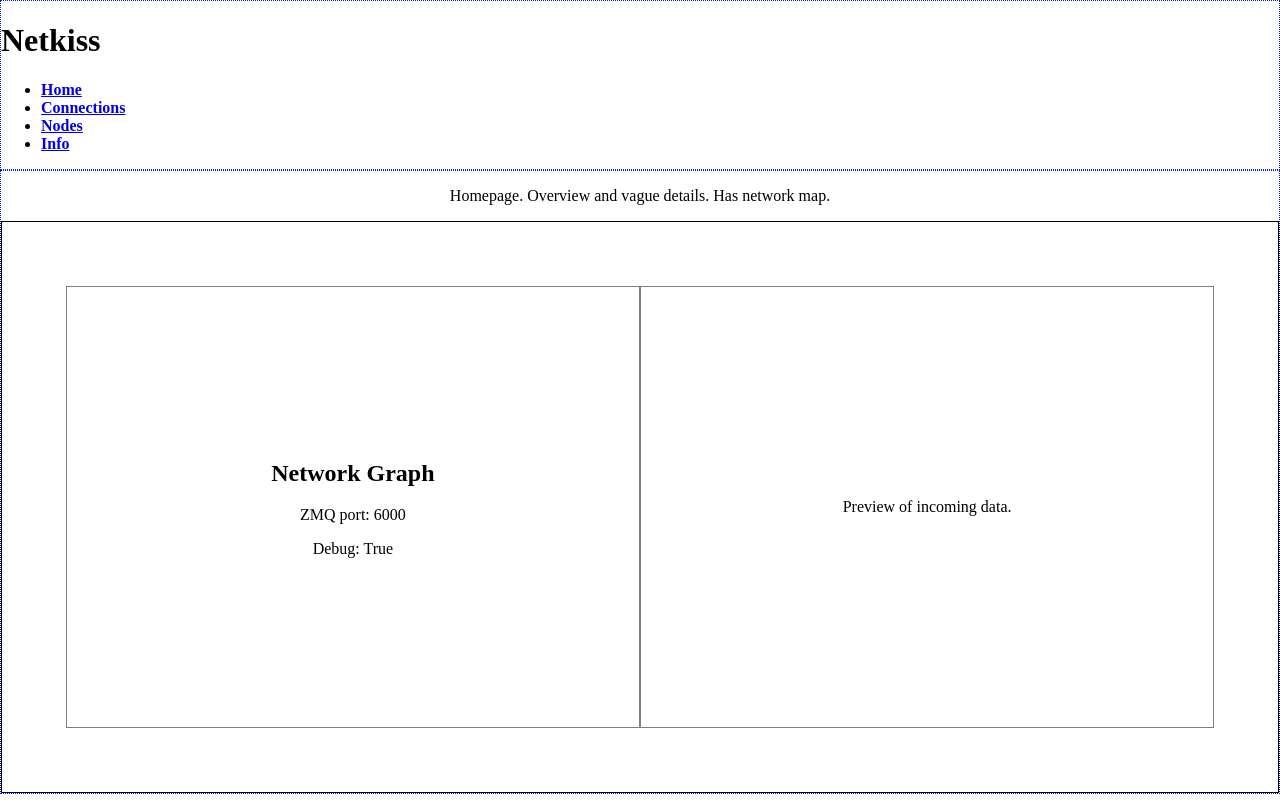
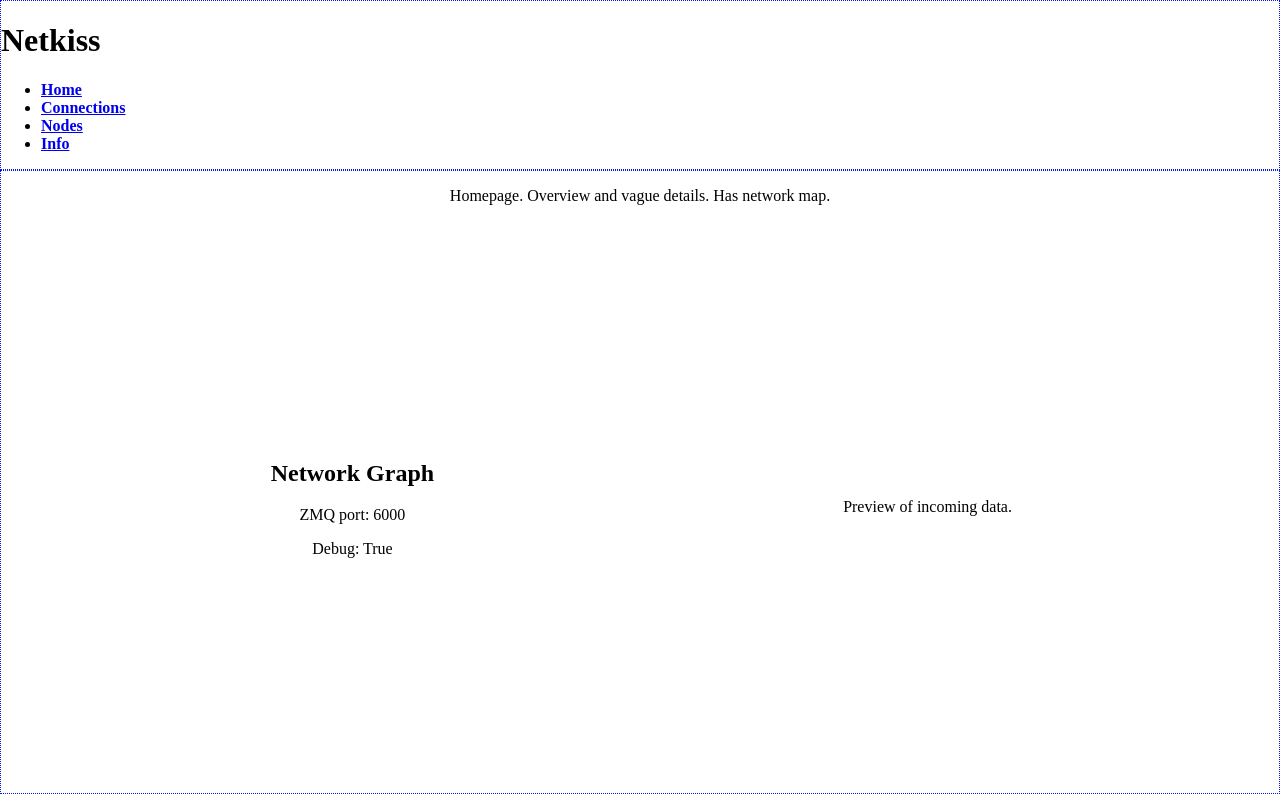
Before and after one commit to starmaid/netkiss, a Flask app: page / in a window 1280 px wide. Run offline with Flask 2, Linux system fonts and the light colour scheme.

Commit message:
remove borders

```diff
--- a/app/static/styles.css
+++ b/app/static/styles.css
@@ -1,5 +1,4 @@
 .parent {
-    border: 1px solid rgb(0, 0, 0);
     flex: 1 1 auto;
     display: flex;
     flex-direction: row;
@@ -11,7 +10,6 @@
     margin-right: 0;
     margin-left: 5%;
     margin-bottom: 5%;
-    border: 1px solid rgb(126, 126, 126);
     width: 40%;
     display: flex;
     flex-flow: row;
@@ -24,7 +22,6 @@
     margin-right: 5%;
     margin-left: 0;
     margin-bottom: 5%;
-    border: 1px solid rgb(126, 126, 126);
     width: 40%;
     display: flex;
     flex-flow: row;
```
